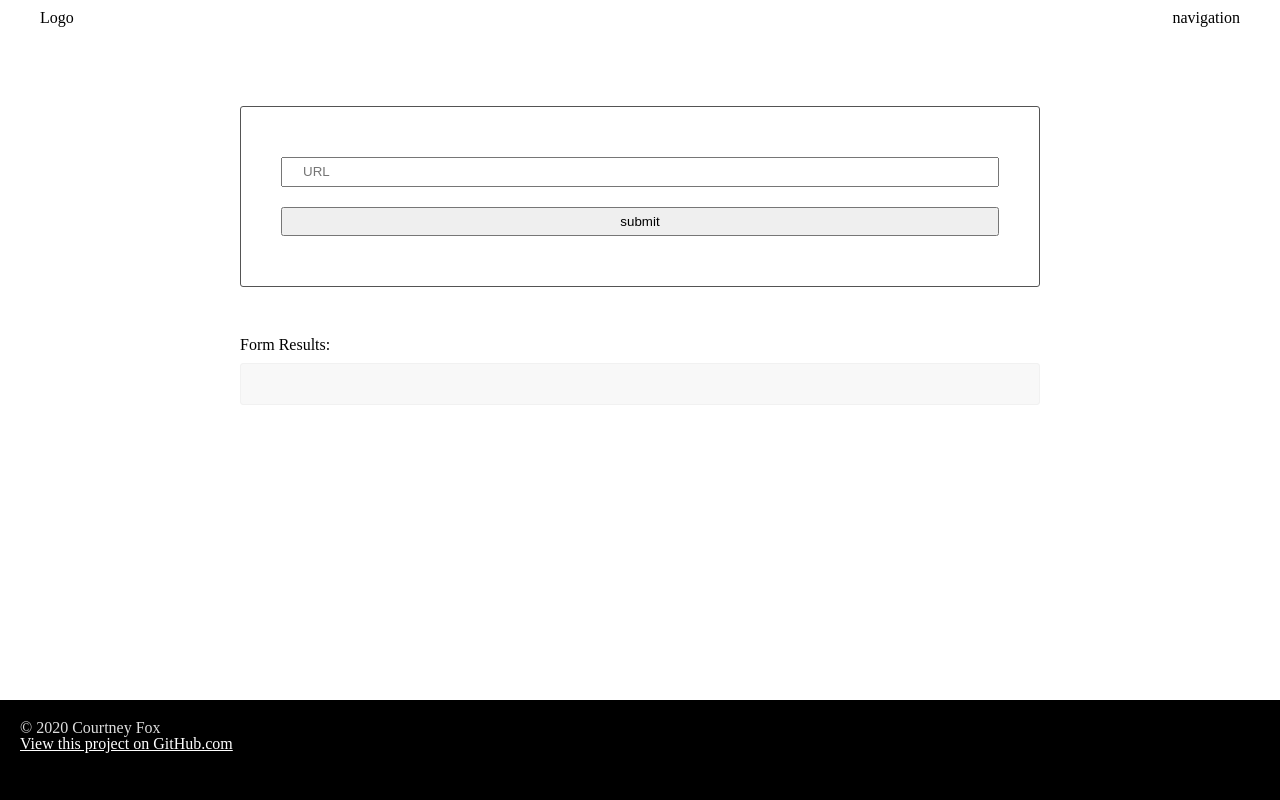
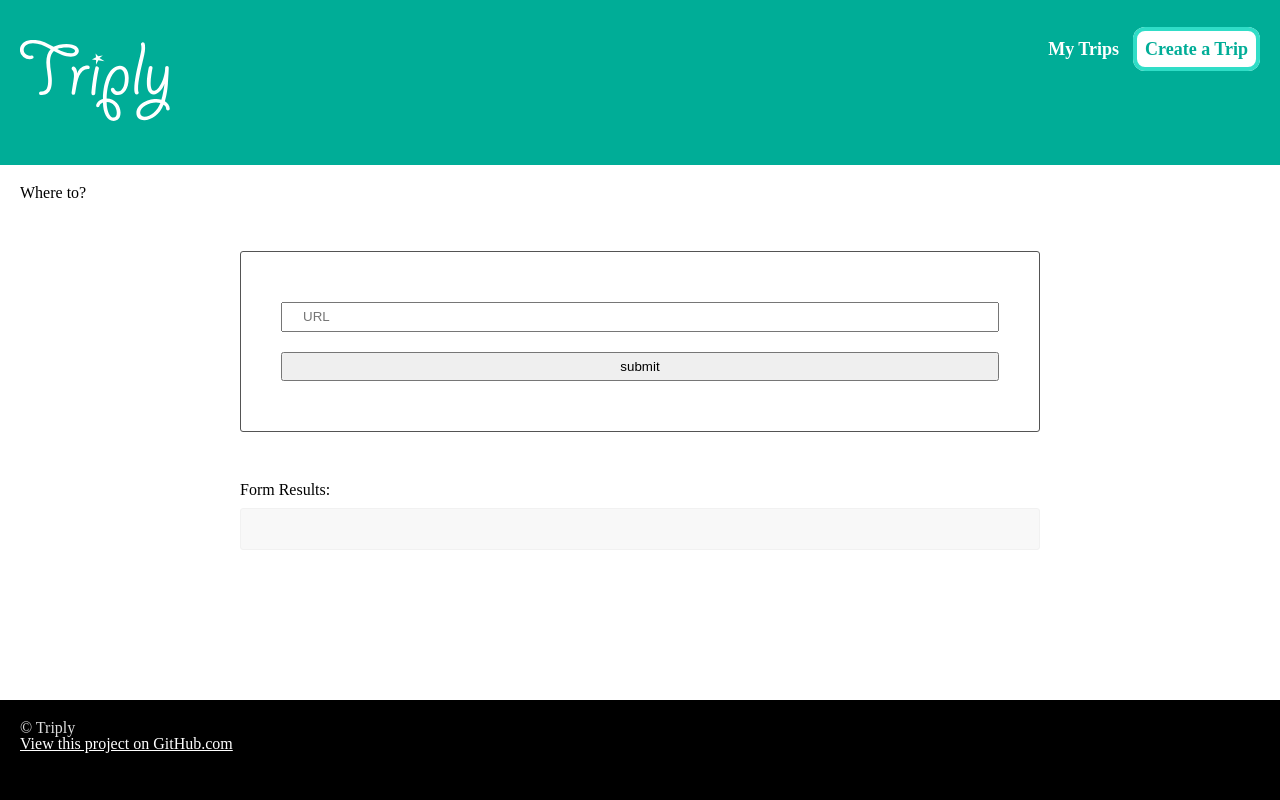
Before and after one commit to CFox2019/Triply, a website built with webpack: page src/client/views/templates/index.html in a window 1280 px wide. Built offline with nearby package versions, Linux system fonts and the light colour scheme.

Commit message:
Added header styling and moved some html files around

```diff
--- a/package.json
+++ b/package.json
@@ -30,11 +30,13 @@
     "babel-loader": "^8.1.0",
     "clean-webpack-plugin": "^3.0.0",
     "css-loader": "^3.4.2",
+    "html-loader": "^1.1.0",
     "html-webpack-plugin": "^3.2.0",
     "jest": "^25.3.0",
     "node-sass": "^4.13.1",
     "sass-loader": "^8.0.2",
     "style-loader": "^1.1.3",
+    "svg-url-loader": "^5.0.0",
     "webpack-dev-server": "^3.7.2",
     "workbox-webpack-plugin": "^5.1.2"
   }
--- /dev/null
+++ b/src/client/js/navigation.js
@@ -0,0 +1,4 @@
+document.getElementById("create_trip").addEventListener("click", (event) => {
+    event.preventDefault()
+    console.log("test")
+});
--- a/src/client/styles/header.scss
+++ b/src/client/styles/header.scss
@@ -1,5 +1,48 @@
 header {
     display: flex;
+    flex-wrap: wrap;
     justify-content: space-between;
-    padding: 10px 40px;
+    padding: 40px 20px;
+    background-color: #00ad97;
+    height: 165px;
 }
+
+.logo-container {
+    color: #ffffff;
+    flex: 2;
+    order: 1;
+}
+
+.logo {
+    background-image: url(../media/triply.svg);
+    background-repeat: no-repeat;
+    background-size: 150px;
+    width: 150px;
+    height: 100%;
+}
+
+.navigation {
+    flex: 1;
+    order: 2;
+    text-align: right;
+}
+
+.navigation a:link, a:visited {
+    font-size: 18px;
+    text-decoration: none;
+    color: #ffffff;
+    font-weight: bold;
+    margin: 10px 0px 10px 10px;
+}
+
+.navigation a:hover {
+    text-decoration: underline;
+}
+
+#create_trip {
+    background-color: #ffffff;
+    color: #00ad97;
+    border: 4px solid #30ddc7;
+    border-radius: 12px;
+    padding: 8px;
+}
--- /dev/null
+++ b/src/client/views/partials/footer.html
@@ -0,0 +1,4 @@
+<footer>
+    <p>© Triply</p>
+    <p><a href="https://github.com/CFox2019/fend/tree/refresh-2019">View this project on GitHub.com</a></p>
+</footer>
--- /dev/null
+++ b/src/client/views/partials/head.html
@@ -0,0 +1,5 @@
+<head>
+    <title>Triply</title>
+    <meta charset="utf-8">
+    <meta name="viewport" content="width=device-width, initial-scale=1.0">
+</head>
--- /dev/null
+++ b/src/client/views/partials/header.html
@@ -0,0 +1,10 @@
+<header>
+    <div class="logo-container">
+        <a href="/"><div class="logo"></div></a>
+        <!-- <img src="../../media/triply.svg" alt="Triply" class="logo"> -->
+    </div>
+    <div class="navigation">
+        <a href="/my_trips">My Trips</a>
+        <a href="" id="create_trip">Create a Trip</a>
+    </div>
+</header>
--- a/src/client/views/index.html
+++ b/src/client/views/templates/index.html
@@ -1,22 +1,13 @@
 <!DOCTYPE html>
 <html lang="en" dir="ltr">
-    <head>
-        <meta charset="utf-8">
-        <title>Test</title>
-    </head>
+    <%= require('html-loader!../partials/head.html') %>
 
     <body>
 
-        <header>
-            <div class="">
-                Logo
-            </div>
-            <div class="">
-                navigation
-            </div>
-        </header>
+        <%= require('html-loader!../partials/header.html') %>
 
         <main>
+            <h1>Where to?</h1>
             <section>
                 <form class="" onsubmit="return Client.handleSubmit(event)">
                     <input id="url" type="text" name="input" value="" placeholder="URL">
@@ -30,12 +21,9 @@
             </section>
         </main>
 
-        <footer>
-            <p>© 2020 Courtney Fox</p>
-            <p><a href="https://github.com/CFox2019/fend/tree/refresh-2019">View this project on GitHub.com</a></p>
-        </footer>
+        <%= require('html-loader!../partials/footer.html') %>
 
-        <script>
+        <!-- <script>
             // Check that service workers are supported
             if ('serviceWorker' in navigator) {
                 // Use the window load event to keep the page load performant
@@ -43,7 +31,7 @@
                     navigator.serviceWorker.register('/service-worker.js');
                 });
             }
-        </script>
+        </script> -->
 
     </body>
 </html>
--- a/webpack.dev.js
+++ b/webpack.dev.js
@@ -22,13 +22,24 @@ module.exports = {
             {
                 test: /\.scss$/,
                 use: [ 'style-loader', 'css-loader', 'sass-loader' ]
+            },
+            {
+                test: /\.svg$/,
+                use: {
+                    loader: 'svg-url-loader',
+                    options: {}
+                }
             }
         ]
     },
     plugins: [
         new HtmlWebPackPlugin({
-            template: "./src/client/views/index.html",
-            filename: "./index.html",
+            template: "./src/client/views/templates/index.html",
+            filename: "./index.html"
+        }),
+        new HtmlWebPackPlugin({
+            template: "./src/client/views/templates/create_trip.html",
+            filename: "./create_trip.html",
         }),
         new CleanWebpackPlugin({
             // Simulate the removal of files
```
Also changed, not shown: src/client/index.js (+1 -7 lines), src/client/views/templates/create_trip.html (added, +37 -0 lines), src/server/index.js (+9 -2 lines), webpack.prod.js (+12 -1 lines), src/client/media/triply.svg (added), 2 other files.
